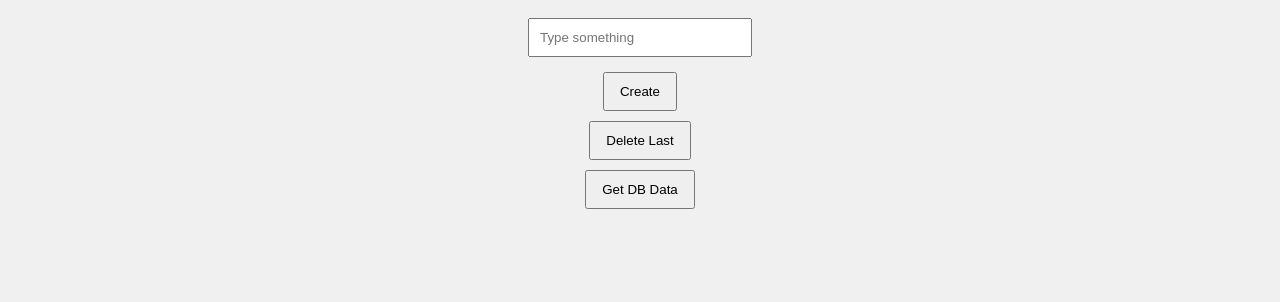
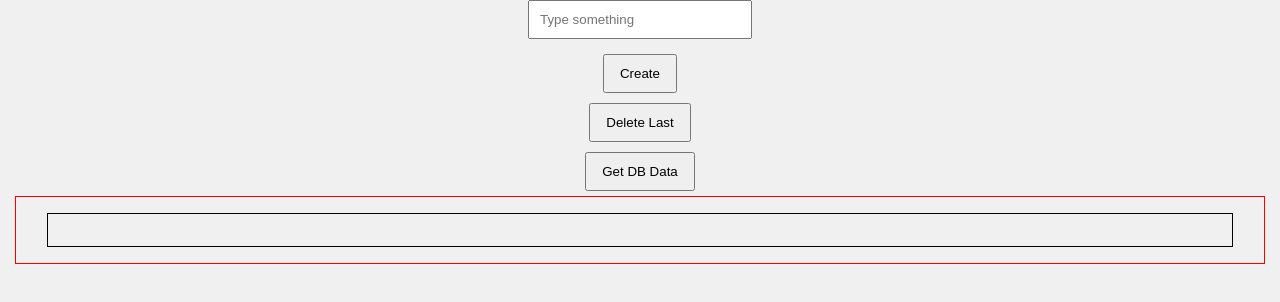
Before and after one commit to Sadullah-TANRIKULU/my-tiny-fullstack-app, a website: page frontend/index.html in a window 1280 px wide. Shown: the part 316-618 px from the top of the page. Drawn offline with nearby package versions, Linux system fonts and the light colour scheme; no server answers.

Commit message:
listed items organized and aligned vertically

```diff
--- a/frontend/app.js
+++ b/frontend/app.js
@@ -38,7 +38,7 @@ async function remove() {
 async function getEntries() {
   const res = await fetch(API_URL + "/entries");
   const data = await res.json();
-  const output = document.getElementById("output");
+  const output = document.getElementById("output-inner");
   output.innerHTML = ""; // clear previous data
   // If your data is an array of objects
   data.forEach((entry) => {
--- a/frontend/index.html
+++ b/frontend/index.html
@@ -25,7 +25,21 @@
         margin: 5px;
       }
       #output {
-        width: 100%; /* or a fixed width if needed */
+        border: solid 1px red;
+        display: flex;
+        align-items: center;
+        justify-content: center;
+        width: 95vw; /* or a fixed width if needed */
+        font-family: sans-serif; /* optional, for clean appearance */
+        padding: 1rem; /* optional spacing */
+      }
+      #output-inner {
+        border: solid 1px black;
+        display: flex;
+        flex-direction: column;
+        align-items: flex-start;
+        justify-content: flex-start;
+        width: 90vw; /* or a fixed width if needed */
         text-align: justify; /* justify the text */
         white-space: pre-wrap; /* preserves line breaks from DB text */
         word-wrap: break-word; /* ensures long words won’t overflow */
@@ -41,7 +55,9 @@
     <button onclick="remove()">Delete Last</button>
     <button onclick="getEntries()">Get DB Data</button>
 
-    <div id="output"></div>
+    <div id="output" >
+      <div id="output-inner"></div>
+    </div>
     <!-- place to show db content -->
 
     <script src="app.js"></script>
```
